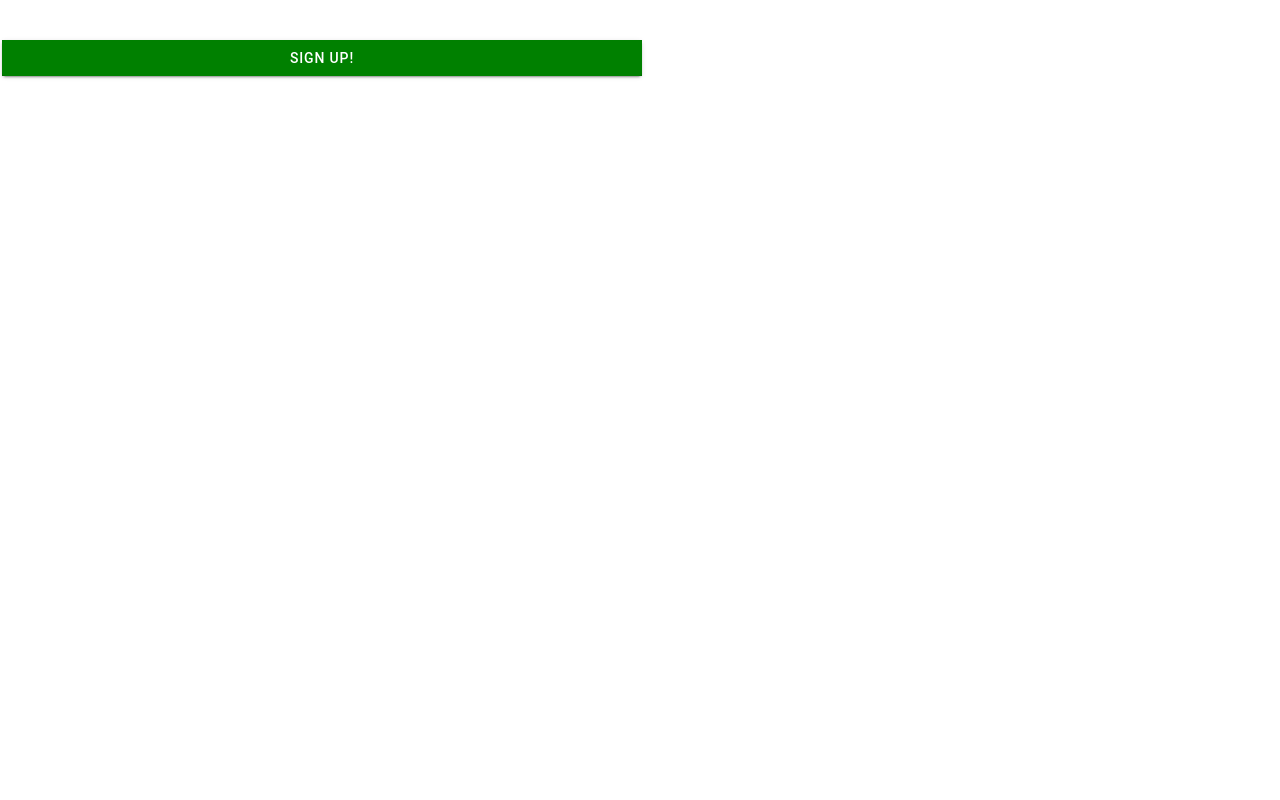
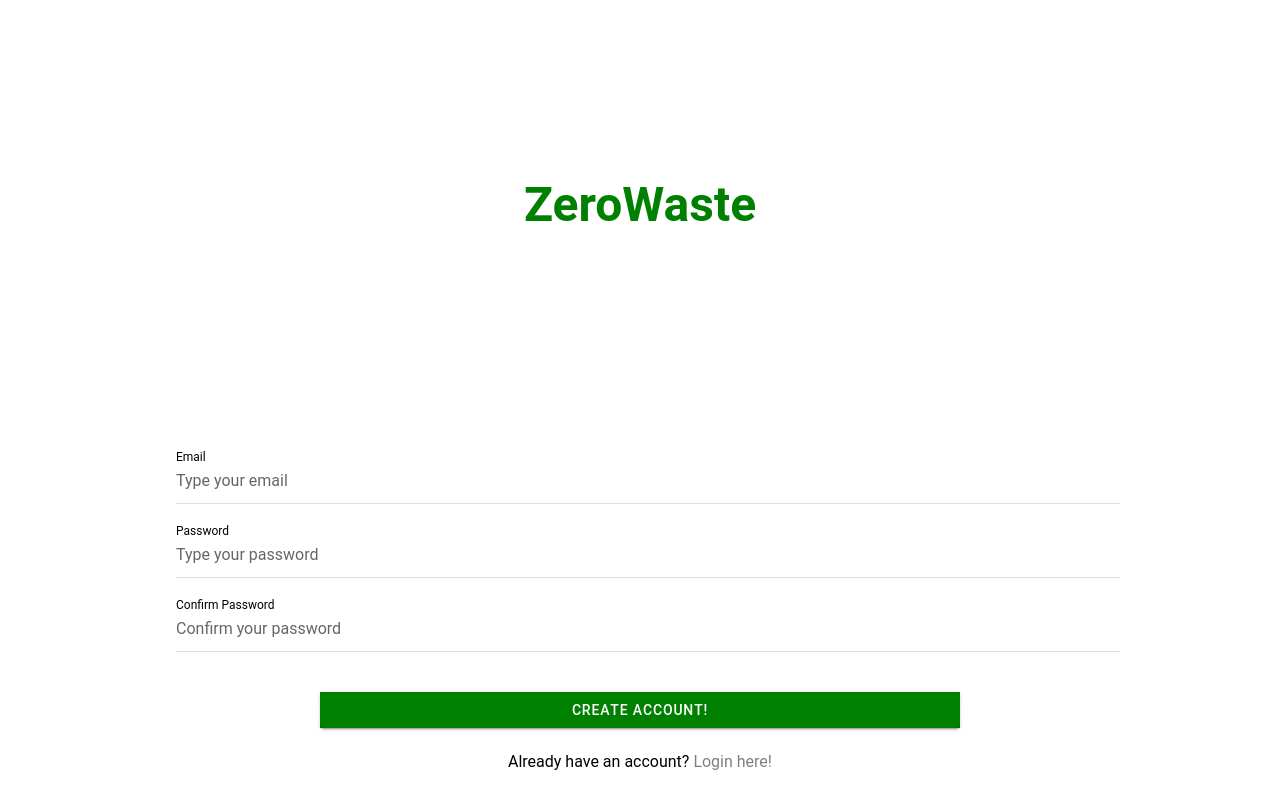
Before and after one commit to kriss1809/ZeroWasteFrontEnd, a React (Vite) app: page /signup in a window 1280 px wide. Built offline with nearby package versions, Linux system fonts and the light colour scheme.

Commit message:
butoane pt signup

```diff
--- a/src/pages/Signup.tsx
+++ b/src/pages/Signup.tsx
@@ -1,3 +1,4 @@
+import { useState } from "react";
 import React from "react";
 import {
   IonButton,
@@ -8,28 +9,98 @@ import {
   IonToolbar,
   IonItem,
   IonLabel,
-  IonInput
+  IonInput,
+  IonText
 } from "@ionic/react";
-
+import "../theme/login.css";
 
 const Signup: React.FC = () => {
+  const [email, setEmail] = useState<string>("");
+  const [password, setPassword] = useState<string>("");
+  const [confirmPassword, setConfirmPassword] = useState<string>("");
+  const [error, setError] = useState<string>("");
+
+  // Funcție care verifică dacă parolele coincid
+  const handleConfirmPasswordChange = (value: string) => {
+    setConfirmPassword(value);
+    if (value !== password) {
+      setError("Passwords do not match!");
+    } else {
+      setError(""); // Dacă parolele coincid, se șterge mesajul de eroare
+    }
+  };
 
   return (
     <IonPage>
+
+      <div className="center-content">
+        <h1 className="title">ZeroWaste</h1>
+      </div>
+
+      <div className="center-content-vertically">
+        {/* Email */}
+        <IonItem style={{ marginTop: "10px", width: "75vw" }}>
+          <IonLabel position="stacked" className="label-font">Email</IonLabel>
+          <IonInput
+            type="email"
+            placeholder="Type your email"
+            value={email}
+            onIonChange={(e) => setEmail(e.detail.value!)}
+          />
+        </IonItem>
+
+        {/* Password */}
+        <IonItem style={{ marginTop: "10px", width: "75vw" }}>
+          <IonLabel position="stacked" className="label-font">Password</IonLabel>
+          <IonInput
+            type="password"
+            placeholder="Type your password"
+            value={password}
+            onIonChange={(e) => setPassword(e.detail.value!)}
+          />
+        </IonItem>
+
+        {/* Confirm Password */}
+        <IonItem style={{ marginTop: "10px", width: "75vw" }}>
+          <IonLabel position="stacked" className="label-font">Confirm Password</IonLabel>
+          <IonInput
+            type="password"
+            placeholder="Confirm your password"
+            value={confirmPassword}
+            onIonChange={(e) => handleConfirmPasswordChange(e.detail.value!)}
+          />
+        </IonItem>
+
+        {/* Mesaj de eroare */}
+        {error && (
+          <IonText color="danger" style={{ marginTop: "10px" }}>
+            {error}
+          </IonText>
+        )}
+
         <IonButton
           expand="block"
           className="green-button"
-            routerLink="/login"
+          routerLink="/signup"
           style={{
             marginTop: "40px",
             backgroundColor: "green",
             color: "white",
             width: "50vw"
           }}
+          disabled={error !== ""} // Dezactivezi butonul dacă parolele nu coincid
         >
-            Sign Up!
+          Create account!
         </IonButton>
+
+        <div style={{ marginTop: "20px" }}>
+            <span>Already have an account? </span>
+            <a href="/login" style={{ color: "gray", textDecoration: "none" }}>Login here!</a>
+        </div>
+
+      </div>
     </IonPage>
   );
 };
+
 export default Signup;
--- a/src/theme/login.css
+++ b/src/theme/login.css
@@ -10,3 +10,17 @@
   align-items: center;
   height: 100vh;
 }
+
+.center-content {
+  display: flex;
+  justify-content: center;
+  align-items: center;
+  height: 100vh; /* Asigură-te că pagina ocupă întreaga înălțime a ecranului */
+  text-align: center;
+}
+
+.title {
+  font-size: 48px; /* Mărește fontul titlului */
+  font-weight: bold;
+  color: green; /* Poți schimba culoarea după preferințe */
+}
```
Lines whose indentation alone changed are shown as unchanged.
